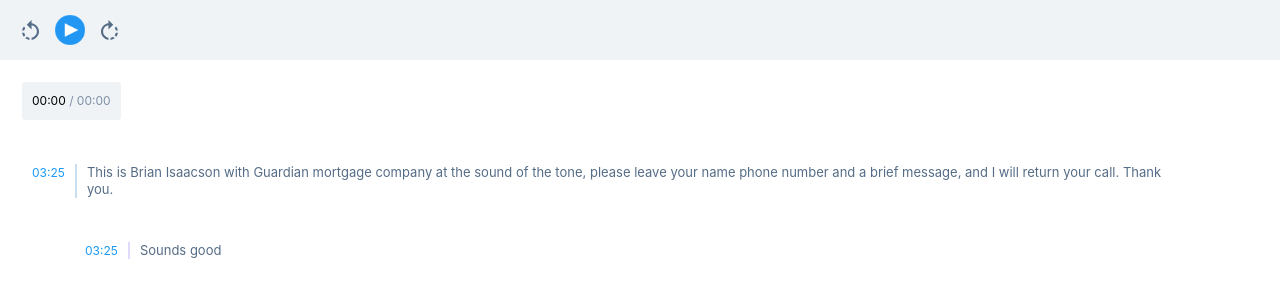
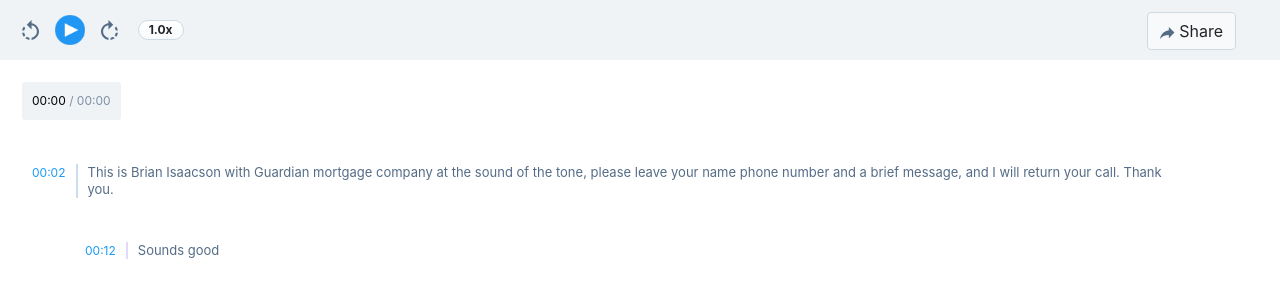
Before and after one commit to aimon/apollo, a React (Create React App) app: page / in a window 1280 px wide. Shown: the top 300 px of the page. Built offline with nearby package versions, Linux system fonts and the light colour scheme.

Commit message:
Set start time format

```diff
--- a/src/assets/styles/app.scss
+++ b/src/assets/styles/app.scss
@@ -5,8 +5,12 @@
     display: none;
   }
   .audio-control {
+    display: inline-block;
     img {
       cursor: pointer;
+      &.control-left:hover {
+        color: #229ffb;
+      }
       &.control-left, &.control-right {
         height: 20px;
       }
@@ -17,6 +21,19 @@
         margin-right: 13px;
       }
     }
+    .playback-rate {
+      margin-left: 20px;
+      border-radius: 40px;
+      border: solid 1px #d0d9e2;
+      background-image: linear-gradient(to bottom, #ffffff, #f8fafc);
+      padding-left: 10px;
+      padding-right: 10px;
+    }
+  }
+  .share {
+    float: right;
+    margin-right: 22px;
+    border: solid 1px #d0d9e2;
   }
 }
 .audio-progress {
--- /dev/null
+++ b/src/components/AppHeader.js
@@ -0,0 +1,44 @@
+import React from 'react'
+import PropTypes from 'prop-types'
+import PauseImage from '../assets/images/pause.png'
+import PlayImage from '../assets/images/play.png'
+import RotateLeft from '../assets/images/rotate-left.svg'
+import RotateRight from '../assets/images/rotate-right.svg'
+import Share from '../assets/images/share.svg'
+import { Button, Badge } from 'react-bootstrap'
+
+const AppHeader = ({ audioRef, onTimeUpdate, onEnded, handleAudioToggle }) => (
+  <div id='header'>
+    <audio
+      controls
+      ref={audioRef}
+      onTimeUpdate={onTimeUpdate}
+      onEnded={onEnded}
+    />
+    {audioRef.current && (
+      <div className='audio-control'>
+        <img src={RotateLeft} className='control-left' />
+        <img
+          onClick={handleAudioToggle}
+          className='control'
+          src={audioRef.current.paused ? PlayImage : PauseImage}
+        />
+        <img src={RotateRight} className='control-right' />
+
+        <Badge variant='light' className='playback-rate'>1.0x</Badge>
+      </div>
+    )}
+    <Button variant='light' className='share'>
+      <img src={Share} /> Share
+    </Button>
+  </div>
+)
+
+AppHeader.propTypes = {
+  audioRef: PropTypes.object,
+  onTimeUpdate: PropTypes.func,
+  onEnded: PropTypes.func,
+  handleAudioToggle: PropTypes.func
+}
+
+export default AppHeader
--- /dev/null
+++ b/src/components/AudioProgress.js
@@ -0,0 +1,15 @@
+import React from 'react'
+import PropTypes from 'prop-types'
+
+const AudioProgress = ({ from, to }) => (
+  <div className='audio-progress'>
+    <span className='from'>{from}</span> / {to}
+  </div>
+)
+
+AudioProgress.propTypes = {
+  from: PropTypes.string,
+  to: PropTypes.string
+}
+
+export default AudioProgress
--- a/src/containers/transcript/container.js
+++ b/src/containers/transcript/container.js
@@ -27,12 +27,14 @@ const Container = ({ children }) => {
   }, [state.transcript])
 
   useEffect(() => {
+    if (audioRef.current) {
       dispatch(
         setAudioProgress({
           from: state.audioProgress.from,
           to: formatTime(audioRef.current.duration || 0)
         })
       )
+    }
   }, [audioRef.current])
 
   const handleTranscriptProgress = time => {
@@ -92,6 +94,7 @@ const Container = ({ children }) => {
     state,
     audioRef,
     wordsRef,
+    formatTime,
     handleAudioToggle,
     onTimeUpdate,
     onEnded
--- a/src/containers/transcript/index.js
+++ b/src/containers/transcript/index.js
@@ -1,36 +1,22 @@
-import * as React from 'react'
+import React from 'react'
 import ComponentContainer from './container'
-import PauseImage from '../../assets/images/pause.png'
-import PlayImage from '../../assets/images/play.png'
-import RotateLeft from '../../assets/images/rotate-left.svg'
-import RotateRight from '../../assets/images/rotate-right.svg'
+import AppHeaderComponent from '../../components/AppHeader'
+import AudioProgressComponent from '../../components/AudioProgress'
 
 export default () => (
   <ComponentContainer>
-    {({ state, audioRef, wordsRef, handleAudioToggle, onTimeUpdate, onEnded }) => (
+    {({ state, audioRef, wordsRef, formatTime, handleAudioToggle, onTimeUpdate, onEnded }) => (
       <div>
-        <div id='header'>
-          <audio
-            controls
-            ref={audioRef}
-            onTimeUpdate={onTimeUpdate}
-            onEnded={onEnded}
-          />
-          {audioRef.current && (
-            <div className='audio-control'>
-              <img src={RotateLeft} className='control-left' />
-              <img
-                onClick={handleAudioToggle}
-                className='control'
-                src={audioRef.current.paused ? PlayImage : PauseImage}
-              />
-              <img src={RotateRight} className='control-right' />
-            </div>
-          )}
-        </div>
-        <div className='audio-progress'>
-          <span className='from'>{state.audioProgress.from}</span> / {state.audioProgress.to}
-        </div>
+        <AppHeaderComponent
+          audioRef={audioRef}
+          onTimeUpdate={onTimeUpdate}
+          onEnded={onEnded}
+          handleAudioToggle={handleAudioToggle}
+        />
+        <AudioProgressComponent
+          from={state.audioProgress.from}
+          to={state.audioProgress.to}
+        />
         {state.transcript && (
           <>
             {state.transcript.word_timings.map((word, index) => (
@@ -39,7 +25,7 @@ export default () => (
                 className={`transcript ${index % 2 !== 0 && 'indent'} ${state.activeTranscript === index && 'highlight'}`}
               >
                 <div className='time'>
-                  03:25
+                  {formatTime(Number(word[0].startTime.substring(0, word[0].startTime.length - 1)))}
                 </div>
                 <div className='script'>
                   {word.map((row, wordIndex) => (
```
Also changed, not shown: src/assets/images/share.svg (added). Lines whose indentation alone changed are shown as unchanged.
